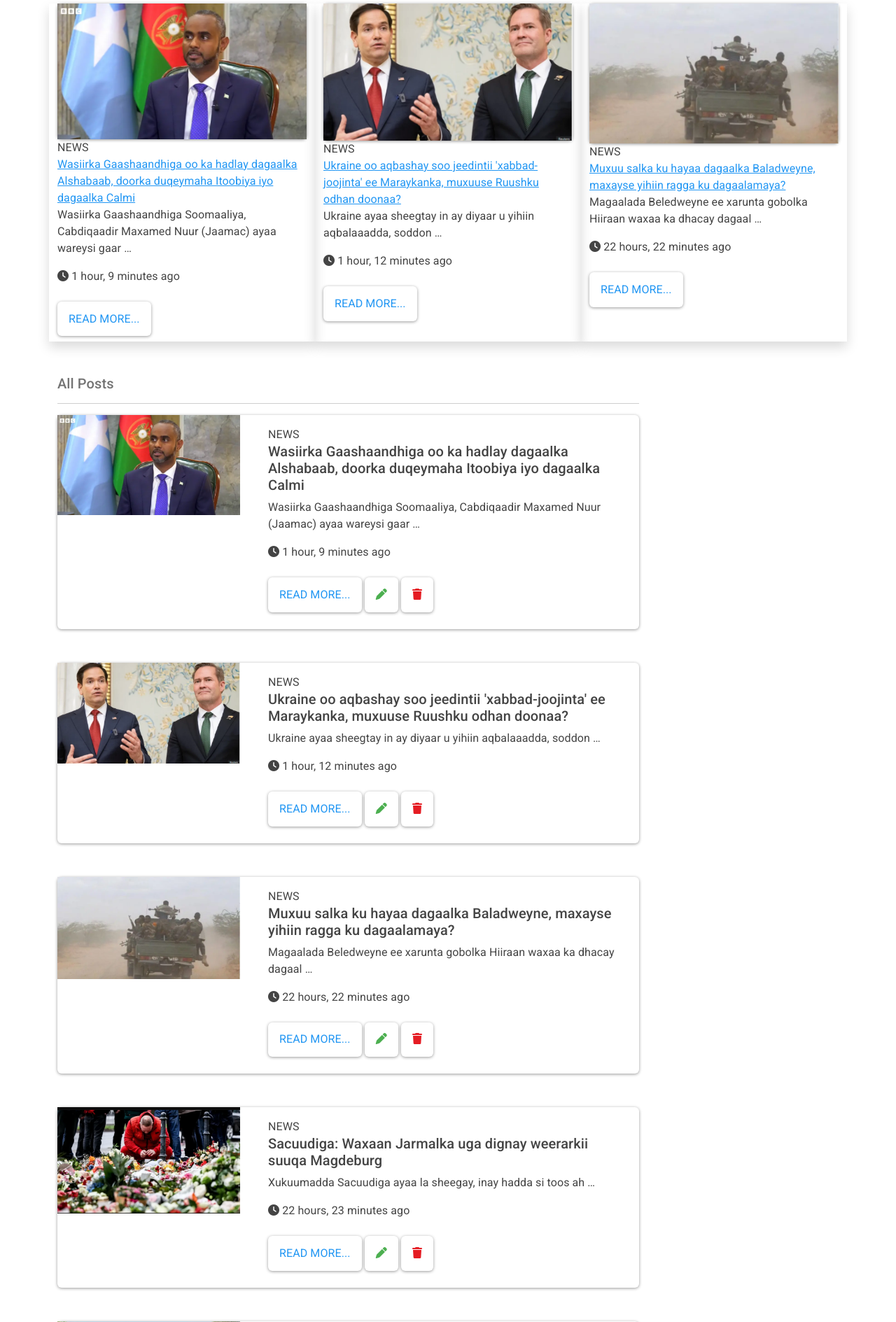
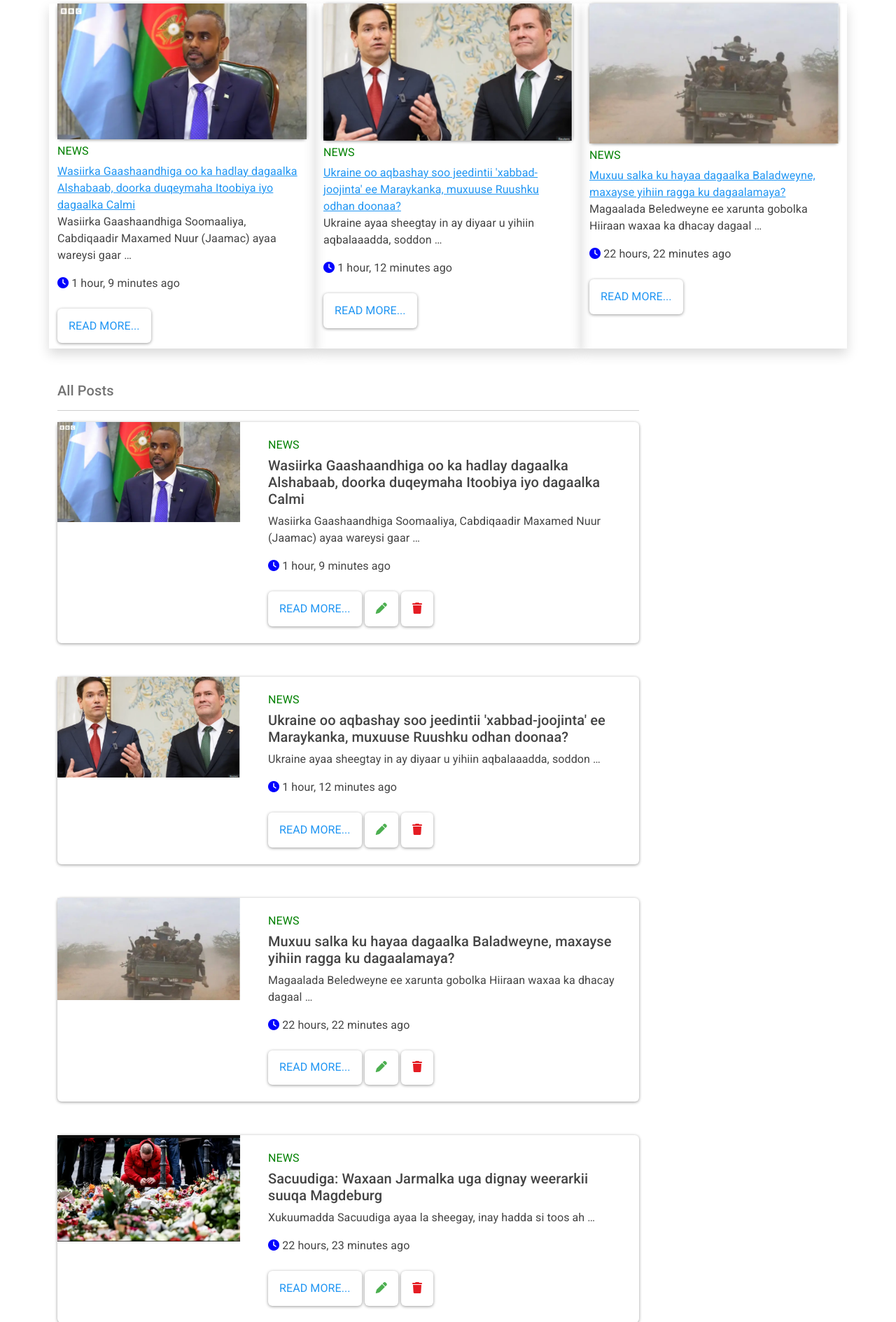
Before and after one commit to SuliemanHimad/django_blog, a Django app: page / in a window 1280 px wide. Shown: the part 233-2122 px from the top of the page at 70% size. Run offline with Django 5.2, Linux system fonts and the light colour scheme; data comes from the database, SQL or seed files in the repository; some libraries are stand-ins or nearby versions.

Commit message:
feat: added some css styling

```diff
--- a/static/style.css
+++ b/static/style.css
@@ -3,3 +3,12 @@
   margin: 0;
   box-sizing: border-box;
 }
+.tag {
+  color: green;
+  margin: 5px 0;
+  display: block;
+}
+
+.fa-clock {
+  color: blue;
+}
```
